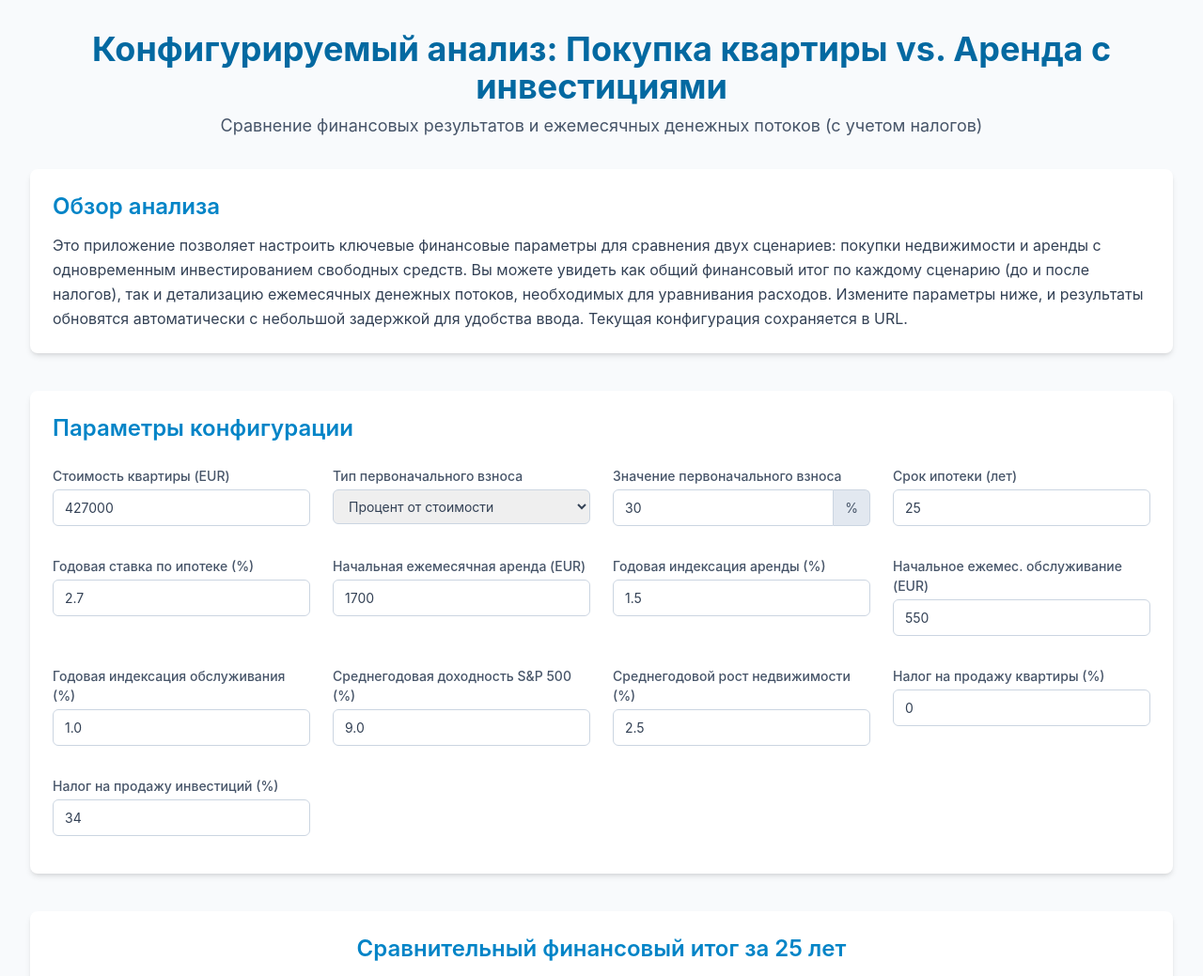
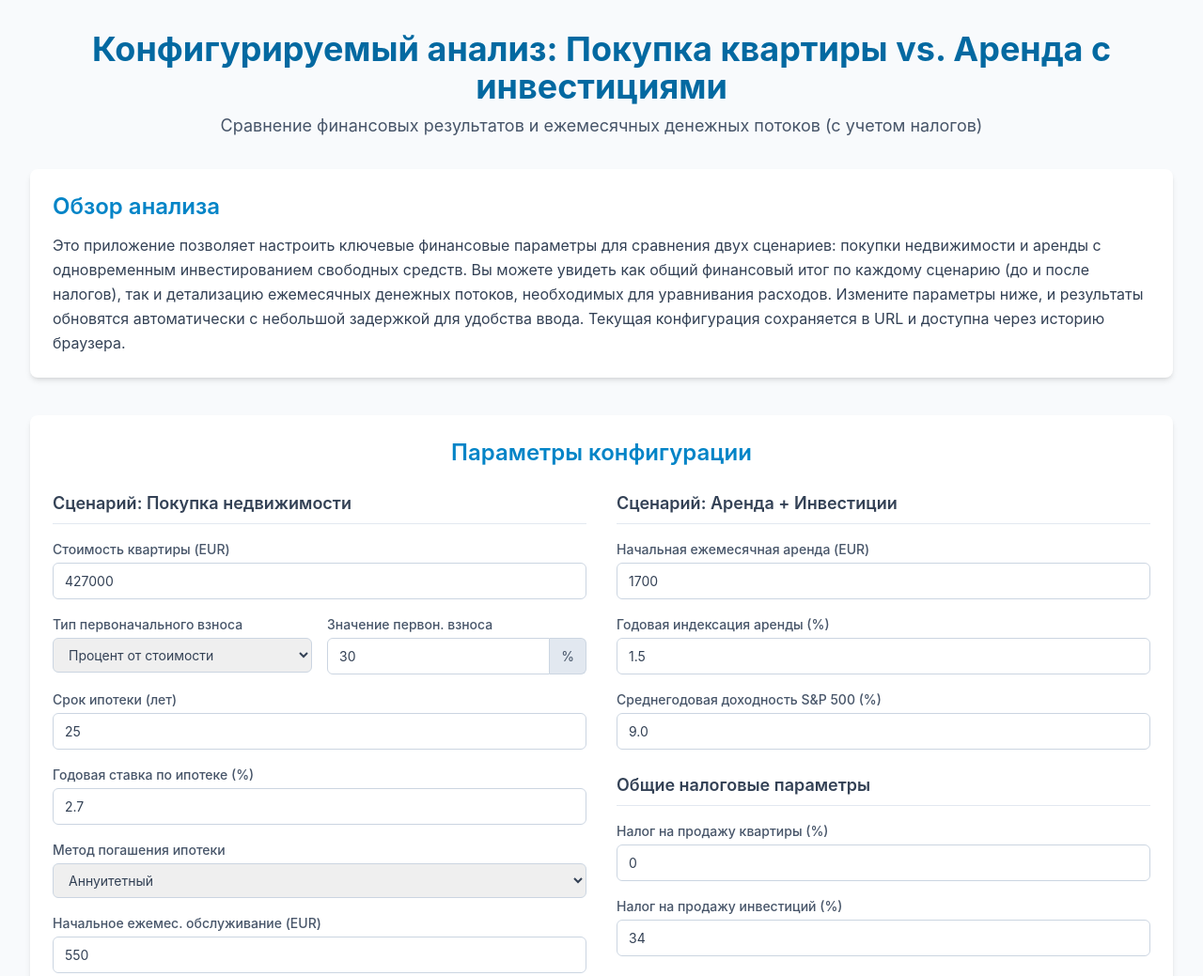
Before and after one commit to OdNairy/buyOrRent, a plain HTML site: page index.html in a window 1280 px wide. Shown: the top 1039 px of the page at 94% size. Drawn offline with nearby package versions, Linux system fonts and the light colour scheme.

Commit message:
Add mortage repayment methods, update config on back/forward

```diff
--- a/index.html
+++ b/index.html
@@ -9,22 +9,22 @@
     <!-- Application Structure Plan:
         1. Header: Title.
         2. Introduction: Brief explanation.
-        3. Configuration Section: Input fields for user-defined parameters including tax rates, with debounced automatic recalculation and URL parameterization.
+        3. Configuration Section: Input fields for user-defined parameters including tax rates and mortgage payment type, organized into two columns, with debounced automatic recalculation and URL parameterization, supporting browser history navigation.
         4. Financial Outcome Summary: Comparative summary of buying vs. renting & investing scenarios, with "Pre-Tax" and "Post-Tax" sub-sections, highlighting scenario profit and investment profit.
         5. Main Interactive Area (Net Flow Analysis):
             - Bar chart visualizing monthly net investment/withdrawal.
             - Key summary figures (total net investment for cash flow equalization).
-        6. Data Table Section: Detailed monthly data for net flow analysis, with added principal payment column and reordered columns.
+        6. Data Table Section: Detailed monthly data for net flow analysis.
         7. Key Insights Section: Explanatory text.
         8. Footer.
-        This structure allows users to configure parameters, share configurations via URL, and see a comprehensive financial outcome comparison.
+        This structure allows users to configure parameters, share configurations via URL, navigate history, and see a comprehensive financial outcome comparison.
     -->
     <!-- Visualization & Content Choices:
-        - Report Info: User-configurable parameters driving all calculations, loadable from URL.
-        - Goal: Allow users to explore how different financial parameters, including taxes, affect the net cash flow difference and overall financial outcome, with scenario profit as the main metric and shareable configurations.
+        - Report Info: User-configurable parameters driving all calculations, loadable from URL, and responsive to browser history changes.
+        - Goal: Allow users to explore how different financial parameters, including taxes and mortgage type, affect the net cash flow difference and overall financial outcome, with scenario profit as the main metric and shareable/navigable configurations.
         - Viz/Presentation Method: Bar Chart (Chart.js) for net flow, HTML Table for detailed data, Text summary for financial outcomes (pre/post-tax). Input fields for configuration.
-        - Interaction: User input changes parameters, triggering debounced automatic recalculation and URL update. Chart tooltips.
-        - Justification: Comprehensive analysis including tax impact. Debounced updates for smooth UX. URL parameterization for sharing.
+        - Interaction: User input changes parameters, triggering debounced automatic recalculation and URL update. Browser back/forward updates inputs and calculations. Chart tooltips.
+        - Justification: Comprehensive analysis including tax impact and mortgage types. Debounced updates for smooth UX. URL parameterization and history support for enhanced usability.
         - Library/Method: Chart.js, Tailwind CSS, Vanilla JavaScript.
         - Content: Default values based on previous scenario. Labels and explanations in Russian.
     -->
@@ -97,6 +97,14 @@
             margin-top: 1.5rem;
             margin-bottom: 1.5rem;
         }
+        .config-column-title {
+            font-size: 1.125rem; /* text-lg */
+            font-weight: 600; /* font-semibold */
+            color: #334155; /* slate-700 */
+            margin-bottom: 1rem;
+            padding-bottom: 0.5rem;
+            border-bottom: 1px solid #e2e8f0; /* slate-200 */
+        }
     </style>
 </head>
 <body class="bg-slate-50 text-slate-700 antialiased">
@@ -112,18 +120,20 @@
             <p class="text-base leading-relaxed">
                 Это приложение позволяет настроить ключевые финансовые параметры для сравнения двух сценариев: покупки недвижимости и аренды с одновременным инвестированием свободных средств.
                 Вы можете увидеть как общий финансовый итог по каждому сценарию (до и после налогов), так и детализацию ежемесячных денежных потоков, необходимых для уравнивания расходов.
-                Измените параметры ниже, и результаты обновятся автоматически с небольшой задержкой для удобства ввода. Текущая конфигурация сохраняется в URL.
+                Измените параметры ниже, и результаты обновятся автоматически с небольшой задержкой для удобства ввода. Текущая конфигурация сохраняется в URL и доступна через историю браузера.
             </p>
         </section>
 
         <section id="configuration" class="mb-10 p-6 bg-white rounded-lg shadow-md">
-            <h2 class="text-2xl font-semibold text-sky-600 mb-6">Параметры конфигурации</h2>
-            <div class="grid grid-cols-1 md:grid-cols-2 lg:grid-cols-3 xl:grid-cols-4 gap-x-6 gap-y-4">
+            <h2 class="text-2xl font-semibold text-sky-600 mb-6 text-center">Параметры конфигурации</h2>
+            <div class="grid grid-cols-1 md:grid-cols-2 gap-x-8 gap-y-4">
+                <div>
+                    <h3 class="config-column-title">Сценарий: Покупка недвижимости</h3>
                     <div class="input-group">
                         <label for="apartmentCost">Стоимость квартиры (EUR)</label>
                         <input type="number" id="apartmentCost" value="427000" step="5000">
                     </div>
-
+                    <div class="grid grid-cols-1 sm:grid-cols-2 gap-x-4">
                         <div class="input-group">
                             <label for="initialInvestmentType">Тип первоначального взноса</label>
                             <select id="initialInvestmentType">
@@ -132,13 +142,13 @@
                             </select>
                         </div>
                         <div class="input-group">
-                    <label for="initialInvestmentConfigValue">Значение первоначального взноса</label>
+                            <label for="initialInvestmentConfigValue">Значение первон. взноса</label>
                             <div class="input-value-unit-container">
                                 <input type="number" id="initialInvestmentConfigValue" value="30">
                                 <span id="initialInvestmentUnitSuffix" class="unit-suffix">%</span>
                             </div>
                         </div>
-
+                    </div>
                     <div class="input-group">
                         <label for="mortgageTermYears">Срок ипотеки (лет)</label>
                         <input type="number" id="mortgageTermYears" value="25" min="1" max="50">
@@ -148,12 +158,11 @@
                         <input type="number" id="mortgageAnnualRate" value="2.7" step="0.05" min="0">
                     </div>
                     <div class="input-group">
-                    <label for="initialMonthlyRent">Начальная ежемесячная аренда (EUR)</label>
-                    <input type="number" id="initialMonthlyRent" value="1700" step="20">
-                </div>
-                <div class="input-group">
-                    <label for="rentIndexRate">Годовая индексация аренды (%)</label>
-                    <input type="number" id="rentIndexRate" value="1.5" step="0.1" min="0">
+                        <label for="mortgagePaymentType">Метод погашения ипотеки</label>
+                        <select id="mortgagePaymentType">
+                            <option value="annuity">Аннуитетный</option>
+                            <option value="differentiated">Дифференцированный</option>
+                        </select>
                     </div>
                     <div class="input-group">
                         <label for="initialMonthlyMaintenance">Начальное ежемес. обслуживание (EUR)</label>
@@ -164,13 +173,25 @@
                         <input type="number" id="maintenanceIndexRate" value="1.0" step="0.1" min="0">
                     </div>
                     <div class="input-group">
+                        <label for="propertyGrowthRate">Среднегодовой рост недвижимости (%)</label>
+                        <input type="number" id="propertyGrowthRate" value="2.5" step="0.1">
+                    </div>
+                </div>
+                <div>
+                    <h3 class="config-column-title">Сценарий: Аренда + Инвестиции</h3>
+                     <div class="input-group">
+                        <label for="initialMonthlyRent">Начальная ежемесячная аренда (EUR)</label>
+                        <input type="number" id="initialMonthlyRent" value="1700" step="20">
+                    </div>
+                    <div class="input-group">
+                        <label for="rentIndexRate">Годовая индексация аренды (%)</label>
+                        <input type="number" id="rentIndexRate" value="1.5" step="0.1" min="0">
+                    </div>
+                    <div class="input-group">
                         <label for="sp500Rate">Среднегодовая доходность S&P 500 (%)</label>
                         <input type="number" id="sp500Rate" value="9.0" step="0.2">
                     </div>
-                <div class="input-group">
-                    <label for="propertyGrowthRate">Среднегодовой рост недвижимости (%)</label>
-                    <input type="number" id="propertyGrowthRate" value="2.5" step="0.1">
-                </div>
+                    <h3 class="config-column-title mt-6">Общие налоговые параметры</h3>
                     <div class="input-group">
                         <label for="propertySaleTaxRate">Налог на продажу квартиры (%)</label>
                         <input type="number" id="propertySaleTaxRate" value="0" step="0.1" min="0">
@@ -178,6 +199,7 @@
                     <div class="input-group">
                         <label for="investmentSaleTaxRate">Налог на продажу инвестиций (%)</label>
                         <input type="number" id="investmentSaleTaxRate" value="34" step="0.1" min="0">
+                    </div>
                 </div>
             </div>
         </section>
@@ -304,6 +326,7 @@
             initialInvestmentUnitSuffix: document.getElementById('initialInvestmentUnitSuffix'),
             mortgageTermYears: document.getElementById('mortgageTermYears'),
             mortgageAnnualRate: document.getElementById('mortgageAnnualRate'),
+            mortgagePaymentType: document.getElementById('mortgagePaymentType'),
             initialMonthlyRent: document.getElementById('initialMonthlyRent'),
             rentIndexRate: document.getElementById('rentIndexRate'),
             initialMonthlyMaintenance: document.getElementById('initialMonthlyMaintenance'),
@@ -346,7 +369,7 @@
             capitalDifferenceFavourPostTax: document.getElementById('capitalDifferenceFavourPostTax')
         };
 
-        function pmt(rate, nper, pv) {
+        function pmt_annuity(rate, nper, pv) {
             if (nper === 0) return 0;
             if (rate === 0) return -pv / nper;
             const pvif = Math.pow(1 + rate, nper);
@@ -413,6 +436,7 @@
 
             const numYears = parseInt(configElements.mortgageTermYears.value) || 25;
             const mortgageAnnualRatePercent = parseFloat(configElements.mortgageAnnualRate.value) || 0;
+            const mortgagePaymentMethod = configElements.mortgagePaymentType.value;
             const initialRent = parseFloat(configElements.initialMonthlyRent.value) || 0;
             const rentIndexRatePercent = parseFloat(configElements.rentIndexRate.value) || 0;
             const initialMaintenance = parseFloat(configElements.initialMonthlyMaintenance.value) || 0;
@@ -427,15 +451,17 @@
             const monthlyMortgageInterestRate = mortgageAnnualInterestRate / 12;
             const numMonths = numYears * 12;
 
-            let calculatedMonthlyMortgagePayment = 0;
-            if (mortgageLoanAmount > 0 && numMonths > 0 && monthlyMortgageInterestRate >= 0) {
-                 calculatedMonthlyMortgagePayment = -pmt(monthlyMortgageInterestRate, numMonths, mortgageLoanAmount);
-                 if (isNaN(calculatedMonthlyMortgagePayment) || !isFinite(calculatedMonthlyMortgagePayment)) {
-                    calculatedMonthlyMortgagePayment = 0;
+            let fixedAnnuityPayment = 0;
+            if (mortgagePaymentMethod === 'annuity' && mortgageLoanAmount > 0 && numMonths > 0 && monthlyMortgageInterestRate >= 0) {
+                 fixedAnnuityPayment = -pmt_annuity(monthlyMortgageInterestRate, numMonths, mortgageLoanAmount);
+                 if (isNaN(fixedAnnuityPayment) || !isFinite(fixedAnnuityPayment)) {
+                    fixedAnnuityPayment = 0;
                  }
             } else if (mortgageLoanAmount <= 0) {
-                calculatedMonthlyMortgagePayment = 0;
+                fixedAnnuityPayment = 0;
             }
+
+            const fixedDifferentiatedPrincipalPayment = (mortgagePaymentMethod === 'differentiated' && mortgageLoanAmount > 0 && numMonths > 0) ? mortgageLoanAmount / numMonths : 0;
 
             const rentAnnualIndexRate = rentIndexRatePercent / 100;
             const maintenanceAnnualIndexRate = maintenanceIndexRatePercent / 100;
@@ -462,25 +488,41 @@
 
                 let interestPaidThisMonth = 0;
                 let principalPaidThisMonth = 0;
+                let currentMonthMortgagePayment = 0;
 
-                if (remainingPrincipal > 0 && calculatedMonthlyMortgagePayment > 0 && monthlyMortgageInterestRate >= 0) {
+                if (remainingPrincipal > 0 && monthlyMortgageInterestRate >= 0) {
                     interestPaidThisMonth = remainingPrincipal * monthlyMortgageInterestRate;
-                    principalPaidThisMonth = calculatedMonthlyMortgagePayment - interestPaidThisMonth;
+                    if (mortgagePaymentMethod === 'annuity') {
+                        principalPaidThisMonth = fixedAnnuityPayment - interestPaidThisMonth;
+                        currentMonthMortgagePayment = fixedAnnuityPayment;
+                    } else { // differentiated
+                        principalPaidThisMonth = fixedDifferentiatedPrincipalPayment;
+                        currentMonthMortgagePayment = principalPaidThisMonth + interestPaidThisMonth;
+                    }
 
                     if (month === numMonths && remainingPrincipal > 0) {
                         principalPaidThisMonth = remainingPrincipal;
-                        interestPaidThisMonth = remainingPrincipal * monthlyMortgageInterestRate;
+                        if (mortgagePaymentMethod === 'differentiated') {
+                             interestPaidThisMonth = remainingPrincipal * monthlyMortgageInterestRate; // Recalc interest for last diff payment
+                        }
+                        currentMonthMortgagePayment = principalPaidThisMonth + interestPaidThisMonth;
                     } else if (remainingPrincipal - principalPaidThisMonth < 0.01 && remainingPrincipal > 0) {
                         principalPaidThisMonth = remainingPrincipal;
-                        interestPaidThisMonth = calculatedMonthlyMortgagePayment - principalPaidThisMonth;
+                        if (mortgagePaymentMethod === 'annuity') {
+                            interestPaidThisMonth = fixedAnnuityPayment - principalPaidThisMonth;
                             if (interestPaidThisMonth < 0) interestPaidThisMonth = 0;
+                        } else { // differentiated
+                            interestPaidThisMonth = remainingPrincipal * monthlyMortgageInterestRate;
+                        }
+                         currentMonthMortgagePayment = principalPaidThisMonth + interestPaidThisMonth;
                     }
                     totalInterestPaid += interestPaidThisMonth;
                     remainingPrincipal -= principalPaidThisMonth;
                     if (remainingPrincipal < 0.01) remainingPrincipal = 0;
                 }
 
-                const costBuyMonth = (mortgageLoanAmount > 0 ? calculatedMonthlyMortgagePayment : 0) + currentMonthlyMaintenance;
+
+                const costBuyMonth = (mortgageLoanAmount > 0 ? currentMonthMortgagePayment : 0) + currentMonthlyMaintenance;
                 const netFlowMonth = costBuyMonth - currentMonthlyRent;
                 cumulativeNetFlow += netFlowMonth;
 
@@ -645,7 +687,7 @@
                 calculateAndDisplayResults();
 
                 clearTimeout(urlUpdateDebounceTimer);
-                urlUpdateDebounceTimer = setTimeout(updateUrlWithParams, 10000);
+                urlUpdateDebounceTimer = setTimeout(updateUrlWithParams, 5000);
 
             }, 300);
         }
@@ -665,22 +707,29 @@
             paramsChangedSinceLoadOrLastUrlUpdate = false;
         }
 
-        function loadParamsFromUrl() {
+        function loadParamsFromUrlAndCalculate() {
             const urlParams = new URLSearchParams(window.location.search);
-            let paramsFound = false;
+            let paramsFoundInUrl = false;
             urlParams.forEach((value, key) => {
                 if (configElements[key] && configElements[key].id !== 'initialInvestmentUnitSuffix') {
                     configElements[key].value = value;
-                    paramsFound = true;
+                    paramsFoundInUrl = true;
                 }
             });
-            return paramsFound;
+
+            updateInitialInvestmentInputState(true);
+            calculateAndDisplayResults();
+            paramsChangedSinceLoadOrLastUrlUpdate = false;
         }
+
+        window.addEventListener('popstate', function(event) {
+            loadParamsFromUrlAndCalculate();
+        });
 
         document.addEventListener('DOMContentLoaded', function () {
             document.getElementById('currentYear').textContent = new Date().getFullYear();
 
-            const paramsLoadedFromUrl = loadParamsFromUrl();
+            loadParamsFromUrlAndCalculate();
 
             configElements.initialInvestmentType.addEventListener('change', handleInputChange);
 
@@ -689,15 +738,6 @@
                      element.addEventListener('input', handleInputChange);
                 }
             });
-
-            updateInitialInvestmentInputState(true);
-            calculateAndDisplayResults();
-
-            if(paramsLoadedFromUrl) {
-                paramsChangedSinceLoadOrLastUrlUpdate = true;
-                clearTimeout(urlUpdateDebounceTimer);
-                urlUpdateDebounceTimer = setTimeout(updateUrlWithParams, 5000);
-            }
         });
     </script>
 </body>
```
Lines whose indentation alone changed are shown as unchanged.
